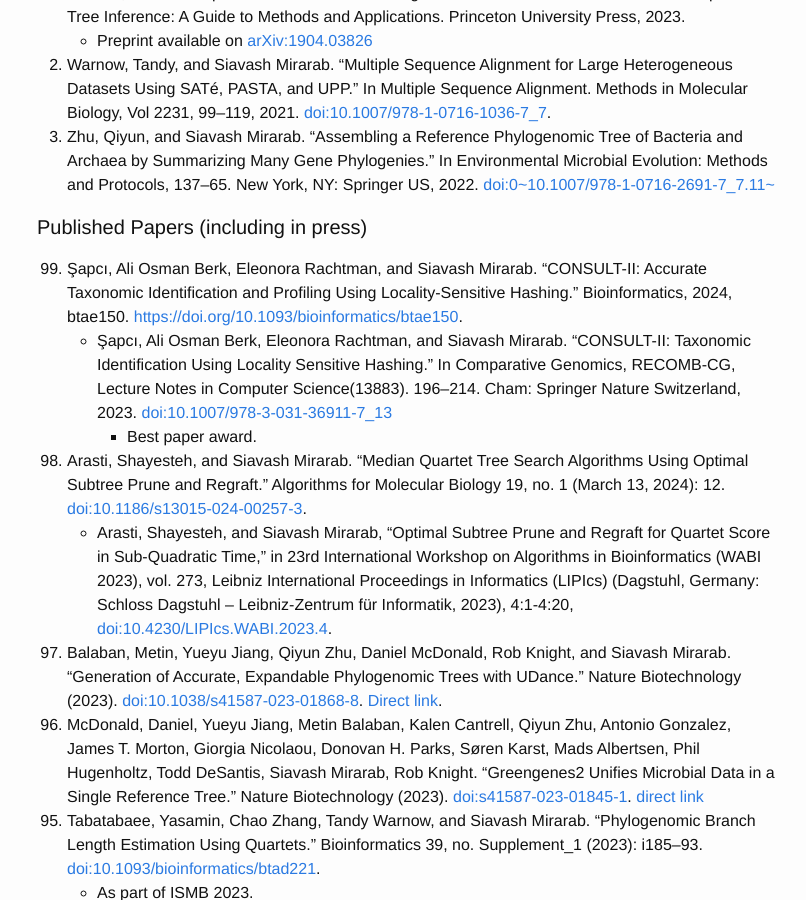
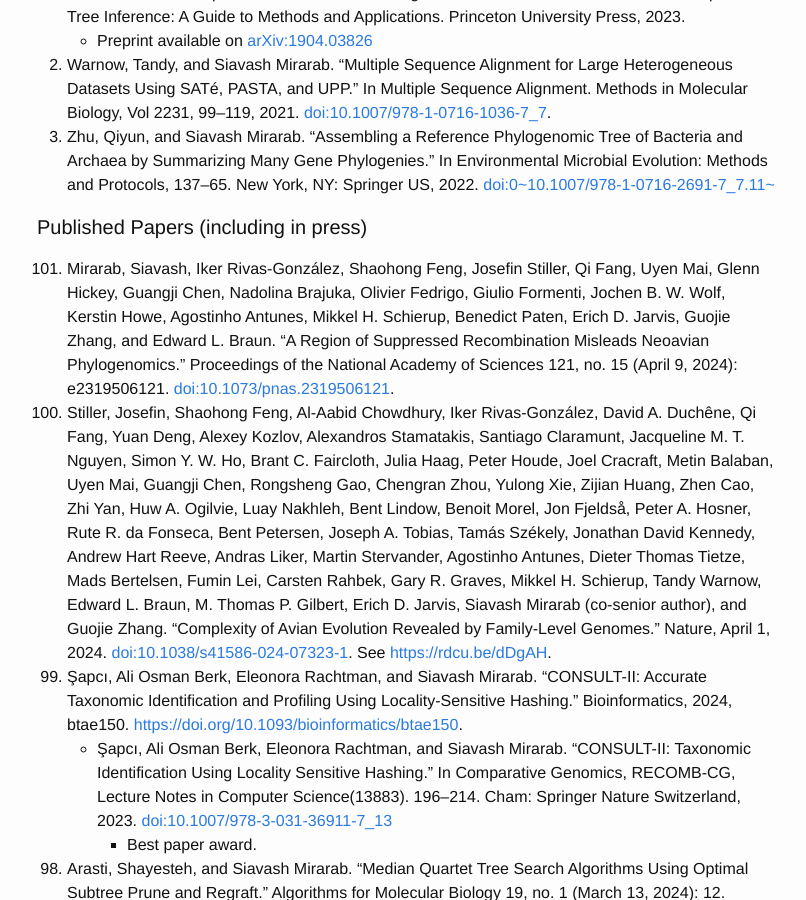
Before and after one commit to smirarab/website, a Jekyll site: the page built from publications.md, in a window 1280 px wide and 900 px high, scrolled down 932 px. Shown: the whole window, without its empty margins (233-1039 px from the left). Built offline with Jekyll 4.4.1, drawn with Linux system fonts in a browser that asks for light colours.

Commit message:
update papers

```diff
--- a/publications.md
+++ b/publications.md
@@ -30,7 +30,9 @@
 
 #### Published Papers (including in press)
 
-{:start="99"}
+{:start="101"}
+0. Mirarab, Siavash, Iker Rivas-González, Shaohong Feng, Josefin Stiller, Qi Fang, Uyen Mai, Glenn Hickey, Guangji Chen, Nadolina Brajuka, Olivier Fedrigo, Giulio Formenti, Jochen B. W. Wolf, Kerstin Howe, Agostinho Antunes, Mikkel H. Schierup, Benedict Paten, Erich D. Jarvis, Guojie Zhang, and Edward L. Braun. “A Region of Suppressed Recombination Misleads Neoavian Phylogenomics.” Proceedings of the National Academy of Sciences 121, no. 15 (April 9, 2024): e2319506121. [doi:10.1073/pnas.2319506121](https://doi.org/10.1073/pnas.2319506121).
+0. Stiller, Josefin, Shaohong Feng, Al-Aabid Chowdhury, Iker Rivas-González, David A. Duchêne, Qi Fang, Yuan Deng, Alexey Kozlov, Alexandros Stamatakis, Santiago Claramunt, Jacqueline M. T. Nguyen, Simon Y. W. Ho, Brant C. Faircloth, Julia Haag, Peter Houde, Joel Cracraft, Metin Balaban, Uyen Mai, Guangji Chen, Rongsheng Gao, Chengran Zhou, Yulong Xie, Zijian Huang, Zhen Cao, Zhi Yan, Huw A. Ogilvie, Luay Nakhleh, Bent Lindow, Benoit Morel, Jon Fjeldså, Peter A. Hosner, Rute R. da Fonseca, Bent Petersen, Joseph A. Tobias, Tamás Székely, Jonathan David Kennedy, Andrew Hart Reeve, Andras Liker, Martin Stervander, Agostinho Antunes, Dieter Thomas Tietze, Mads Bertelsen, Fumin Lei, Carsten Rahbek, Gary R. Graves, Mikkel H. Schierup, Tandy Warnow, Edward L. Braun, M. Thomas P. Gilbert, Erich D. Jarvis, Siavash Mirarab (co-senior author), and Guojie Zhang. “Complexity of Avian Evolution Revealed by Family-Level Genomes.” Nature, April 1, 2024. [doi:10.1038/s41586-024-07323-1](https://doi.org/10.1038/s41586-024-07323-1).  See <https://rdcu.be/dDgAH>.
 0. Şapcı, Ali Osman Berk, Eleonora Rachtman, and Siavash Mirarab. “CONSULT-II: Accurate Taxonomic Identification and Profiling Using Locality-Sensitive Hashing.” Bioinformatics, 2024, btae150. <https://doi.org/10.1093/bioinformatics/btae150>.
 	* Şapcı, Ali Osman Berk, Eleonora Rachtman, and Siavash Mirarab. “CONSULT-II: Taxonomic Identification Using Locality Sensitive Hashing.” In Comparative Genomics, RECOMB-CG, Lecture Notes in Computer Science(13883). 196–214. Cham: Springer Nature Switzerland, 2023. [doi:10.1007/978-3-031-36911-7_13](https://doi.org/10.1007/978-3-031-36911-7_13)
 		* Best paper award.
```
